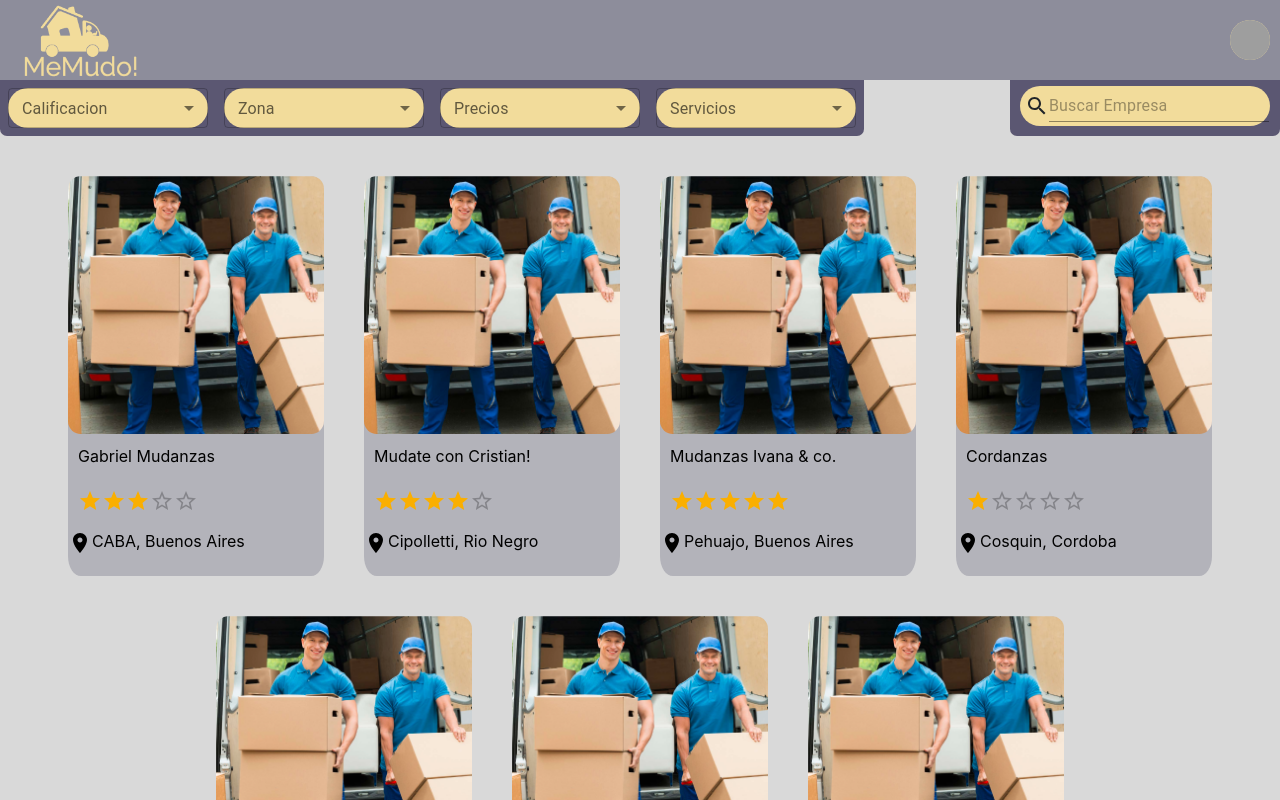
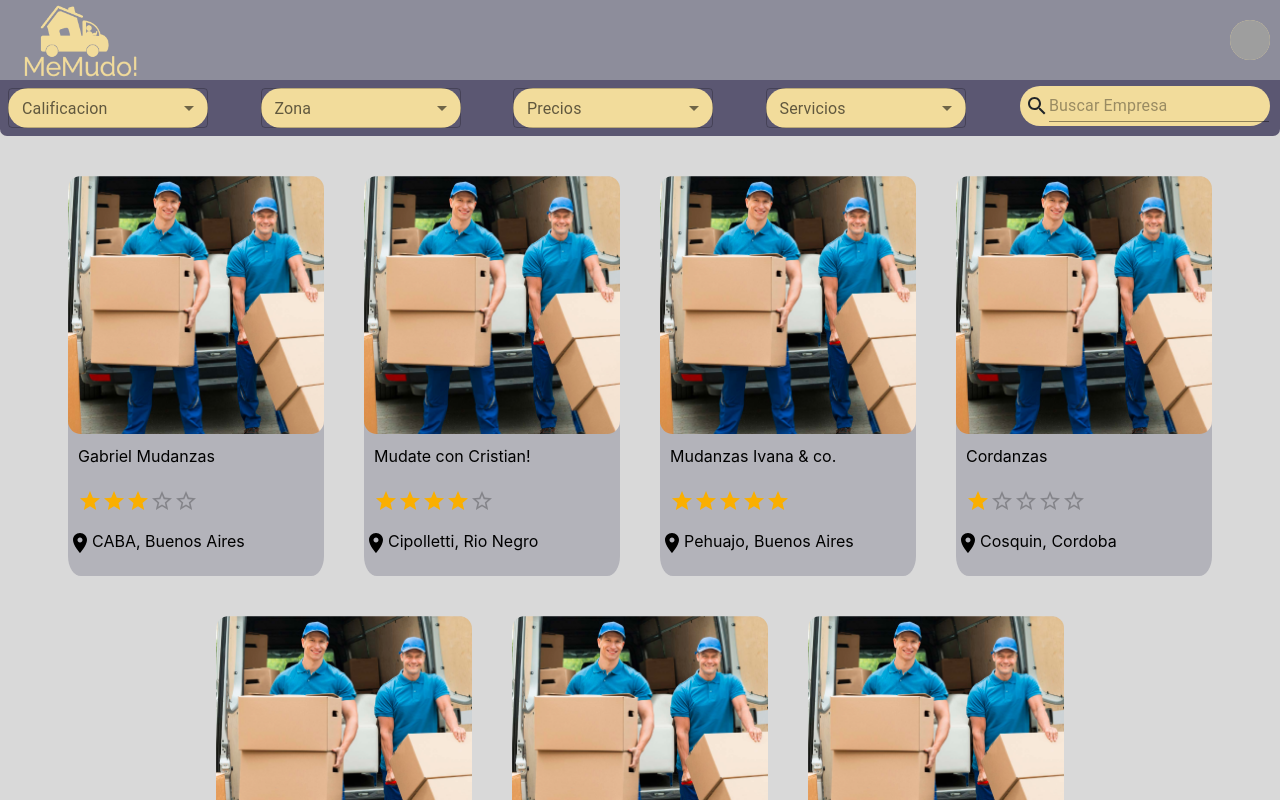
Before and after one commit to IgnacioSorgentini/Web-Mudanzas-FrontEnd, a React (Create React App) app: page /HomeCliente in a window 1280 px wide. Shown: the top 800 px of the page. Built offline with nearby package versions, Linux system fonts and the light colour scheme; grey boxes are pictures that could not be loaded.

Commit message:
Cambiando el menu

```diff
--- a/src/pages/HomeCliente/HomeCliente.jsx
+++ b/src/pages/HomeCliente/HomeCliente.jsx
@@ -23,8 +23,8 @@
     return(
         <div style={{display:"flex", backgroundColor:"#D9D9D9",flex:1,flexDirection:"column"}}>
           <MenuCliente />
-          <div style={{display:"flex", justifyContent:"space-between",flexDirection:"row", borderRadius:"0px 0px 7px 7px",marginLeft:"0px", marginRight:"0px", }}>
-            <div style={{display:"flex", flexDirection:"row", backgroundColor:"#5B5772", borderRadius:"0px 0px 7px 7px"}}>
+          <div style={{display:"flex", justifyContent:"space-between",flexDirection:"column", borderRadius:"0px 0px 7px 7px",marginLeft:"0px", marginRight:"0px", }}>
+            <div style={{display:"flex", flexDirection:"row", justifyContent:"space-between", backgroundColor:"#5B5772", borderRadius:"0px 0px 7px 7px"}}>
 
             <div style={{display:'flex'}}>
               <FormControl style={{backgroundColor:"#F2DC9B", borderRadius:"50px"}} sx={ { m: 1, minWidth: 200 }} size="small">
@@ -76,13 +76,14 @@
                   </Select>
               </FormControl>
             </div>
-            </div>
-            <div style={{backgroundColor:"#5B5772", display:"flex", boxSizing:"border-box", paddingLeft:"10px", paddingRight:"10px", paddingTop:"6px", paddingBottom:"10px", borderRadius:"0px 0px 7px 7px"}}>
-              <Box  style={{display:"flex", backgroundColor:"#F2DC9B", width:250, height:40, borderRadius:"50px", alignItems:"center", flexDirection:"row", paddingLeft:"5px" }}>
+            <div style={{ paddingLeft:"10px", paddingRight:"10px", paddingTop:"6px", paddingBottom:"10px"}}>
+              <Box style={{display:"flex", backgroundColor:"#F2DC9B", width:250, height:40, borderRadius:"50px", alignItems:"center", flexDirection:"row", paddingLeft:"5px" }}>
                 <SearchIcon />
                 <Input placeholder="Buscar Empresa" />
               </Box>
             </div>
+            </div>
+
           </div>
             <div className="contenedor-empresas" style={{display:"flex", flexDirection:"row", flexWrap: "wrap", justifyContent: "center", marginTop:"20px"}}>
               <Link to="/Empresa" style={{textDecoration:'none'}} state={{nombre:"Gabriel Mudanzas",ubicacion:"CABA, Buenos Aires",puntuacion:3,telefono:"4245-6598",direccion:"Independencia 701",mail:"gabriel@mudanzas.com",descripcion:"somos una empresa de familia que se preocupa por la satisfaccion del cliente",precioXKm:100}}><Empresa nombre="Gabriel Mudanzas" puntuacion={3} ubicacion="CABA, Buenos Aires" precioXKm={100} /></Link>
@@ -96,3 +97,9 @@
         </div>
     );
 }
+{/* <div style={{backgroundColor:"#5B5772", display:"flex", boxSizing:"border-box", paddingLeft:"10px", paddingRight:"10px", paddingTop:"6px", paddingBottom:"10px", borderRadius:"0px 0px 7px 7px"}}>
+              <Box  style={{display:"flex", backgroundColor:"#F2DC9B", width:250, height:40, borderRadius:"50px", alignItems:"center", flexDirection:"row", paddingLeft:"5px" }}>
+                <SearchIcon />
+                <Input placeholder="Buscar Empresa" />
+              </Box>
+</div> */}
```
